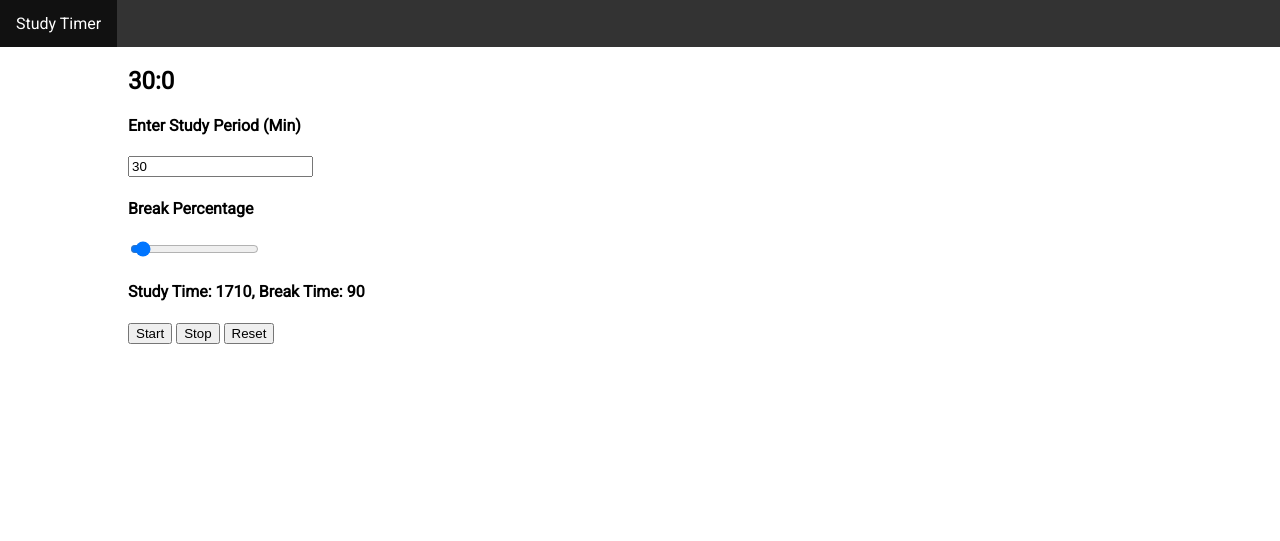
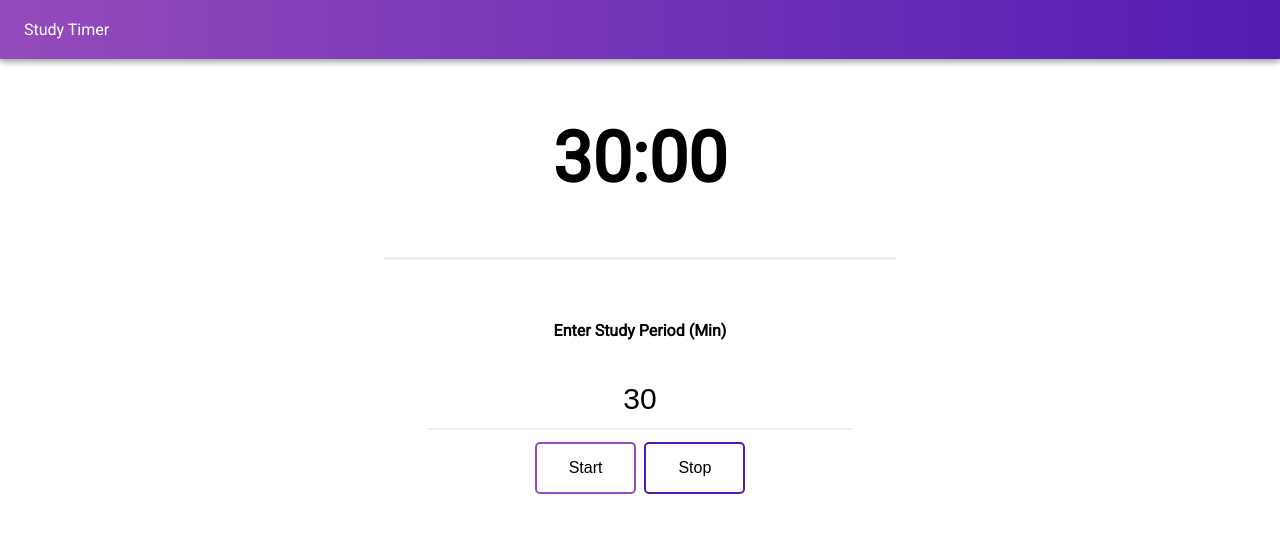
Before and after one commit to SamuelHornsey/study-timer, a website: page index.html in a window 1280 px wide. Drawn offline with Linux system fonts and the light colour scheme.

Commit message:
added style

```diff
--- a/css/styles.css
+++ b/css/styles.css
@@ -11,12 +11,16 @@ body {
   font-family: 'Roboto', sans-serif;
 }
 
+nav {
+    background: linear-gradient(-90deg, #531cb3, #944bbb);
+    box-shadow: 0 3px 6px rgba(0,0,0,0.16), 0 3px 6px rgba(0,0,0,0.23);
+}
+
 nav ul {
     list-style-type: none;
     margin: 0;
     padding: 0;
     overflow: hidden;
-    background-color: #333;
 }
 
 nav li {
@@ -27,15 +31,80 @@ nav li a {
     display: block;
     color: white;
     text-align: center;
-    padding: 14px 16px;
+    padding: 20px 24px;
     text-decoration: none;
-}
-
-nav li a:hover {
-    background-color: #111;
 }
 
 section .container {
   width: 80%;
   margin: auto;
 }
+
+section .timer {
+    text-align: center;
+}
+
+section .timer h1 {
+    font-size: 70px;
+}
+
+section .timer .timer-perc {
+    width: 50%;
+    height: 3px;
+    margin: auto;
+}
+
+section .settings {
+    padding: 40px;
+    text-align: center;
+}
+
+section .settings input[type=text] {
+    padding: 12px 20px;
+    margin: 8px 0;
+    font-size: 30px;
+    text-align: center;
+    box-sizing: border-box;
+    border: none;
+    border-bottom: 2px solid #eee;
+    transition: .4s ease-in-out;
+}
+
+section .settings input[type=text]:focus {
+    border-bottom: 2px solid #944bbb;
+}
+
+.button {
+    border-radius: 5px;
+    background-color: white;
+    color: black;
+    padding: 15px 32px;
+    text-align: center;
+    text-decoration: none;
+    display: inline-block;
+    font-size: 16px;
+    margin: 4px 2px;
+    cursor: pointer;
+}
+
+.button:hover {
+    color: white;
+}
+
+.stop {
+    border: 2px solid #531cb3;
+}
+
+.start {
+    border: 2px solid #944bbb;
+}
+
+.stop:hover {
+    border: 2px solid #531cb3;
+    background-color: #531cb3;
+}
+
+.start:hover {
+    border: 2px solid #944bbb;
+    background-color: #944bbb;
+}
--- a/index.html
+++ b/index.html
@@ -1,10 +1,13 @@
-<!doctype html>
+<!DOCTYPE html>
+<html lang="en">
 
-<html lang="en">
 <head>
-  <meta charset="utf-8">
 
-  <title>Study Timer</title>
+  <title>Document</title>
+
+  <meta charset="UTF-8">
+  <meta name="viewport" content="width=device-width, initial-scale=1.0">
+  <meta http-equiv="X-UA-Compatible" content="ie=edge">
   <meta name="description" content="Study Timer">
   <meta name="author" content="Samuel Hornsey">
 
@@ -15,33 +18,40 @@
     <![endif]-->
 </head>
 
+<body>
   <nav>
     <ul>
-    <li><a href="#">Study Timer</a></li>
+      <li>
+        <a href="#">Study Timer</a>
+      </li>
     </ul>
   </nav>
 
   <section>
     <div class="container">
-    <div id="app">
+      <div class="timer">
         <h1 id="timer"></h1>
-
-      <h4>Enter Study Period (Min)</h4>
-      <input type="text" name="timer" id="timerTime" placeholder="Min" value="30">
-
-      <h4>Break Percentage</h4>
-      <input type="range" min="1" max="100" value="5" class="slider" id="range">
-
-      <h4 id="summary"></h4>
-
-      <button id="startBtn" type="button" name="button">Start</button>
-      <button id="stopBtn" type="button" name="button">Stop</button>
-      <button id="reset" type="button" name="button">Reset</button>
+        <div class="timer-perc"></div>
       </div>
     </div>
   </section>
 
-<body>
+  <section>
+    <div class="container">
+      <div id="settings">
+        <div class="settings">
+          <h4>Enter Study Period (Min)</h4>
+          <input type="text" name="timer" id="timerTime" placeholder="Minutes" value="30">
+          <br>
+          <button class="button start" id="startBtn" type="button" name="button">Start</button>
+          <button class="button stop" id="stopBtn" type="button" name="button">Stop</button>
+        </div>
+      </div>
+    </div>
+  </section>
+
+
   <script src="js/timer.js"></script>
 </body>
+
 </html>
--- a/js/timer.js
+++ b/js/timer.js
@@ -5,14 +5,11 @@
 
 class Timer {
   constructor () {
-    console.log(window)
     this.el = document.getElementById('timer');
     this.startBtn = document.getElementById('startBtn');
     this.stopBtn = document.getElementById('stopBtn');
-    this.reset = document.getElementById('reset');
     this.input = document.getElementById('timerTime');
-    this.slider = document.getElementById('range');
-    this.summary = document.getElementById('summary');
+    this.percentage = document.getElementsByClassName('timer-perc')[0];
     this.interval = 1000;
     this.el.innerHTML = this.currentTime;
 
@@ -20,32 +17,15 @@ class Timer {
     this._startTimer = this._startTimer.bind(this);
     this._stopTimer = this._stopTimer.bind(this);
     this._resetTimer = this._resetTimer.bind(this);
-    this._breakPercentage = this._breakPercentage.bind(this);
-    this._summary = this._summary.bind(this);
 
     this._resetTimer();
     this._addEventListeners();
-    this._breakPercentage();
-    this._summary();
-  }
-
-  _summary() {
-    let studyTime = this.currentTime * (1 - this.breakPercentage);
-
-    let breakTime = this.currentTime * this.breakPercentage;
-    this.summary.innerHTML = `Study Time: ${studyTime}, Break Time: ${breakTime}`;
   }
 
   _addEventListeners() {
     this.startBtn.addEventListener('click', this._startTimer);
     this.stopBtn.addEventListener('click', this._stopTimer);
-    this.reset.addEventListener('click', this._resetTimer);
-    this.slider.addEventListener('change', this._breakPercentage);
-  }
-
-  _breakPercentage() {
-    this.breakPercentage = this.slider.value / 100;
-    this._summary();
+    this.input.addEventListener('input', this._resetTimer);
   }
 
   _startTimer() {
@@ -58,25 +38,52 @@ class Timer {
 
       let sec = this.currentTime % 60;
 
+      let percent = (this.startTime - this.currentTime) / this.startTime;
+
+
+      if (Math.round(percent * 100) < 10) {
+        var bottom = 0;
+      } else {
+        var bottom = Math.round(percent * 100) - 10;
+      }
+
+      console.log(percent);
+
+      if (min < 10)
+        min = `0${min}`;
+
+      if (sec < 10)
+        sec = `0${sec}`;
+
       this.el.innerHTML = `${min}:${sec}`;
       this.currentTime--;
+
+      this.percentage.style.background = `linear-gradient(to right, #531cb3 ${bottom}%, #eee ${Math.round(percent * 100)}%)`
       document.title = `(${min}:${sec}) Study Timer`;
     }, this.interval);
   }
 
-  _stopTimer(id) {
+  _stopTimer() {
     clearInterval(this.timerId);
   }
 
   _resetTimer() {
     this.currentTime = this.input.value * (60);
+    this.startTime = this.currentTime;
 
     let min = Math.floor(this.currentTime / 60);
 
     let sec = this.currentTime % 60;
 
+    if (min < 10)
+      min = `0${min}`;
+
+    if (sec < 10)
+      sec = `0${sec}`;
+
+    document.title = `(${min}:${sec}) Study Timer`;
     this.el.innerHTML = `${min}:${sec}`;
-    this._summary();
+    this.percentage.style.background = `linear-gradient(to right, #531cb3 0%, #eee 0%)`
   }
 }
 
```
Lines whose indentation alone changed are shown as unchanged.
